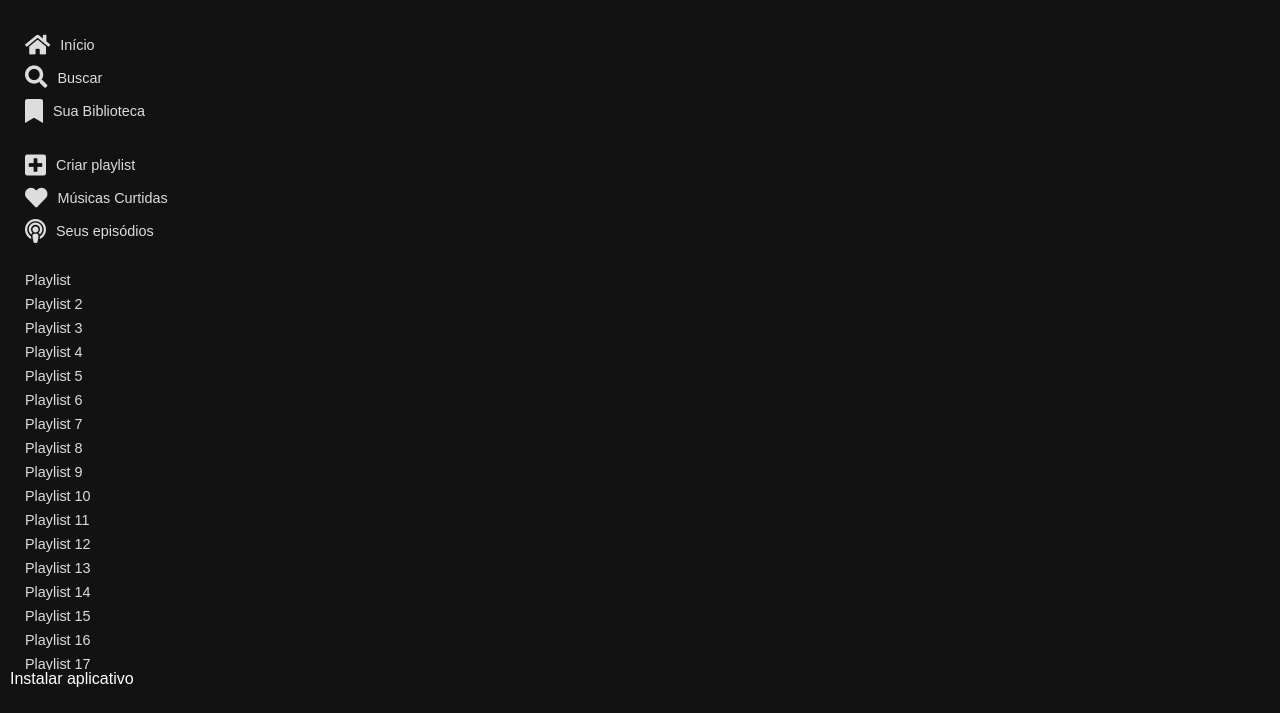
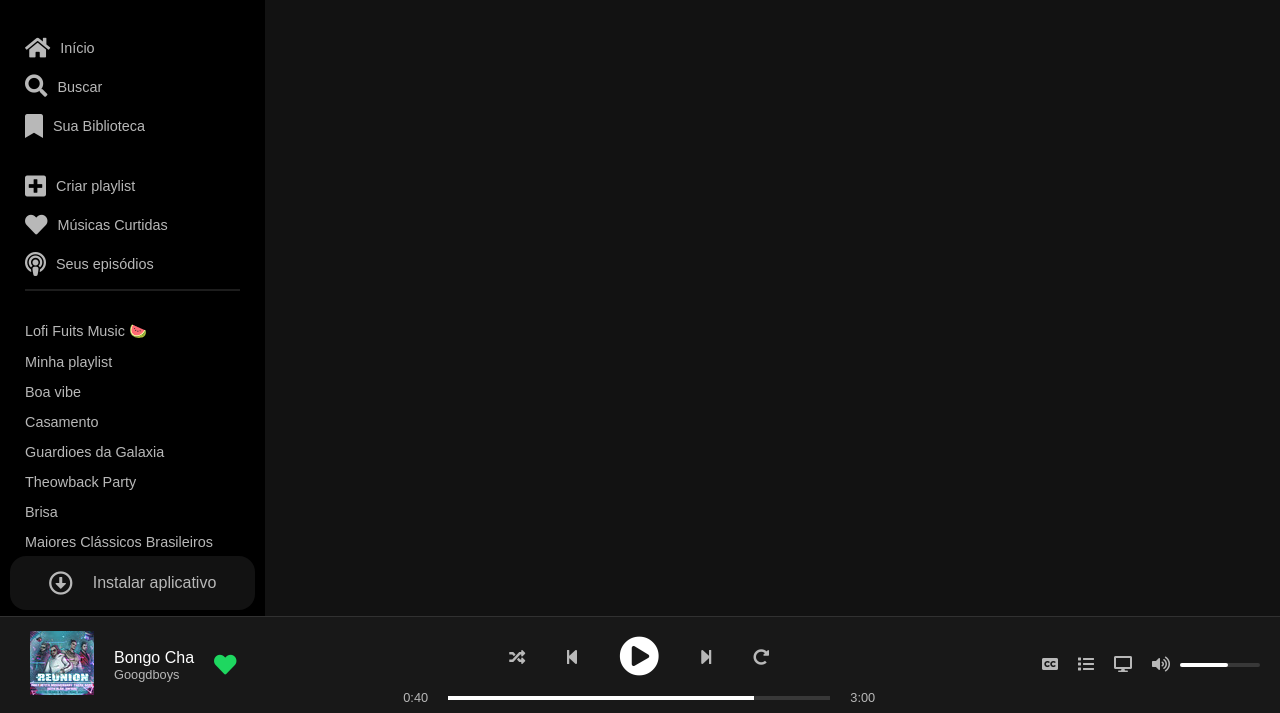
Before and after one commit to willfra/spotify, a plain HTML site: page index.html in a window 1280 px wide. Shown: the part 87-800 px from the top of the page. Drawn offline with Linux system fonts and the light colour scheme.

Commit message:
adição player

```diff
--- a/css/global.css
+++ b/css/global.css
@@ -7,15 +7,15 @@
 
 }
 ::-webkit-scrollbar-thumb {
-    background: rgb(59, 59, 59);
+    background: rgba(59, 59, 59, 0.616);
 }
 ::-webkit-scrollbar-thumb:hover {
 
 }
 ::-webkit-scrollbar-track-piece {
-    background: var(--background-base);
+    background: black;
 
 }
 ::-webkit-scrollbar-corner {
-    background: var(--background-base);
+    background: black);
 }
--- a/css/spotify-web.css
+++ b/css/spotify-web.css
@@ -27,4 +27,5 @@
     --essential-announcement: #0d72ea;
     --decorative-base: #fff;
     --decorative-subdued: #292929;
+    --branco: rgb(184, 184, 184);
 }
--- a/index.html
+++ b/index.html
@@ -1,5 +1,6 @@
 <!DOCTYPE html>
 <html lang="pt-br">
+
 <head>
     <meta charset="UTF-8">
     <meta http-equiv="X-UA-Compatible" content="IE=edge">
@@ -7,16 +8,14 @@
     <title>Projeto Spotify</title>
     <link rel="stylesheet" href="./main.css">
 </head>
+
 <body>
-    <header>
-
-    </header>
     <aside class="menu-lateral">
         <div class="logo">
             <img src="./img/willtofy logo copiar.png" alt="">
         </div>
         <ul class="menu1 menu-lateral_menu">
-            <li class="menu_li"><i class="fas fa-home"></i> Início</li>
+            <li id="menu_li" class="menu_li"><i class="fas fa-home"></i> Início</li>
             <li class="menu_li"><i class="fas fa-search"></i> Buscar</li>
             <li class="menu_li"><i class="fas fa-bookmark"></i> Sua Biblioteca</li>
         </ul>
@@ -25,23 +24,24 @@
             <li class="menu_li"><i class="fas fa-heart"></i> Músicas Curtidas</li>
             <li class="menu_li"><i class="fas fa-podcast"></i> Seus episódios</li>
         </ul>
+        <hr class="menu-lateral_divisao">
         <ul class="menu3 menu-lateral_menu">
-            <li class="li_playlists">Playlist </li>
-            <li class="li_playlists">Playlist 2</li>
-            <li class="li_playlists">Playlist 3</li>
-            <li class="li_playlists">Playlist 4</li>
-            <li class="li_playlists">Playlist 5</li>
-            <li class="li_playlists">Playlist 6</li>
-            <li class="li_playlists">Playlist 7</li>
-            <li class="li_playlists">Playlist 8</li>
-            <li class="li_playlists">Playlist 9</li>
-            <li class="li_playlists">Playlist 10</li>
-            <li class="li_playlists">Playlist 11</li>
-            <li class="li_playlists">Playlist 12</li>
-            <li class="li_playlists">Playlist 13</li>
-            <li class="li_playlists">Playlist 14</li>
-            <li class="li_playlists">Playlist 15</li>
-            <li class="li_playlists">Playlist 16</li>
+            <li class="li_playlists">Lofi Fuits Music 🍉</li>
+            <li class="li_playlists">Minha playlist </li>
+            <li class="li_playlists">Boa vibe</li>
+            <li class="li_playlists">Casamento</li>
+            <li class="li_playlists">Guardioes da Galaxia</li>
+            <li class="li_playlists">Theowback Party</li>
+            <li class="li_playlists">Brisa</li>
+            <li class="li_playlists">Maiores Clássicos Brasileiros</li>
+            <li class="li_playlists">Top Brasil</li>
+            <li class="li_playlists">Dubai - Solberjum</li>
+            <li class="li_playlists">Boas pra...</li>
+            <li class="li_playlists">Curtidas na rádio</li>
+            <li class="li_playlists">Mix de San Joet</li>
+            <li class="li_playlists">Foco no estudo</li>
+            <li class="li_playlists">Motivação</li>
+            <li class="li_playlists">Hits da Internet</li>
             <li class="li_playlists">Playlist 17</li>
             <li class="li_playlists">Playlist 18</li>
             <li class="li_playlists">Playlist 19</li>
@@ -68,14 +68,55 @@
             <li class="li_playlists">Playlist 40</li>
             <li class="li_playlists">Playlist 41</li>
             <li class="li_playlists">Playlist 42</li>
+        </ul>
+        <div class="install-app">
+            <i class="far fa-arrow-alt-circle-down"></i>
+            <span></i> Instalar aplicativo</span>
+        </div>
+    </aside>
+    <div class="player">
+        <div class="box_musica-atual">
+            <div class="capa_musica box_player">
+                <div class="capa_button"><i class="far fa-arrow-alt-circle-up"></i></div>
+                <img src="./img/capa_album_musica_atual.jpg" alt="" />
+            </div>
+            <div class="info_musica">
+                <div class="titulo_musica">Bongo Cha</div>
+                <div class="autor_musica">Googdboys</div>
+            </div>
 
+            <div class="musica-curtida_icon box_player"><i class="fas fa-heart"></i></div>
+        </div>
+        <div class="box_player_buttons-center">
+            <div class="buttons-center_1">
+                <div class="button_player button_random"><i class="fas fa-random"></i></div>
+                <div class="button_player button_previous"><i class="fas fa-step-forward"></i></div>
+                <div class="button_player button_play_pause"><i class="fas fa-play-circle"><i
+                            class="fas fa-pause-circle"></i></i></div>
+                <div class="button_player button_next"><i class="fas fa-step-forward"></i></div>
+                <div class="button_player button_repeat"><i class="fas fa-redo-alt"></i></div>
+            </div>
+            <div class="buttons-center_2">
+                <div class="status_music">0:40</div>
+                <div class="progress_mark">
+                    <div class="progress_status"></div>
+                </div>
+                <div class="status_music_end">3:00</div>
+            </div>
+        </div>
+        <div class="box_player_buttons-right">
+            <div class="button_letters button_player2"><i class="fas fa-closed-captioning"></i></div>
+            <div class="button_playlist_atual button_player2"><i class="fas fa-list"></i></div>
+            <div class="button_dispositivos button_player2"><i class="fas fa-desktop"></i></div>
+            <div class="player_volume ">
+                <div class="button_volume button_player2"><i class="fas fa-volume-up"></i></div>
+                <div class="volume_mark">
+                    <div class="volume_status"></div>
+                </div>
+            </div>
+        </div>
+    </div>
+    <script src="./main.js"></script>
+</body>
 
-
-
-        </ul>
-            <div class="install-app">
-                <span>Instalar aplicativo</span>
-            </div>
-    </aside>
-</body>
 </html>
--- a/main.css
+++ b/main.css
@@ -11,13 +11,12 @@
   list-style: none;
 }
 :root {
-    --font-geral: 'Merriweather', sans-serif;
+  --font-geral: "Merriweather", sans-serif;
   --font-primary: 900;
   --font-secondary: 600;
   --font-tertiary: 300;
 }
 section {
-
 }
 body {
   background-color: var(--background-base);
@@ -27,21 +26,21 @@ body {
   position: fixed;
   font-family: var(--font-geral);
   font-weight: var(--font-tertiary);
-    color: white;
-
+  color: var(--branco);
 }
 .menu-lateral {
   display: flex;
+  background-color: black;
   justify-content: center;
   flex-direction: column;
   min-height: 0;
+  max-height: 84%;
   padding: 25px 10px;
   flex: 1;
   cursor: default;
   z-index: 3;
   position: relative;
   max-width: 245px;
-
 }
 .logo {
   width: 141px;
@@ -50,6 +49,7 @@ body {
   margin: ;
   padding: 0 25px;
   margin-bottom: 25px;
+  cursor: pointer;
 }
 .logo img {
   object-fit: contain;
@@ -60,20 +60,19 @@ body {
   margin-top: 20px;
   display: flex;
   flex-direction: column;
-    color: rgb(221, 221, 221);
-    font-size: .9rem;
-    transition: all .5s;
+  color: var(--branco);
+  font-size: 0.9rem;
+  transition: all 0.5s;
+  cursor: pointer;
 }
 .menu-lateral_menu li:hover {
   color: var(--essential-bright-accent);
-    transition: .3s;
+  transition: 0.3s;
 }
 
 .menu1 {
-
 }
 .menu2 {
-
 }
 .menu3 {
   width: 100%;
@@ -81,24 +80,203 @@ body {
   display: flex;
   flex-direction: column;
   overflow: scroll;
-
 }
 .menu_li {
-    padding: 5PX 15px;
+  padding: 8px 15px;
   display: flex;
   align-items: center;
-
 }
 .menu_li i {
   font-size: 1.5rem;
   margin-right: 10px;
 }
-.fa-heart, .fa-home, .fa-search{
+.fa-heart,
+.fa-home,
+.fa-search {
   font-size: 1.4rem !important;
 }
 .li_playlists {
-    padding: 4px 15px;
+  padding: 7px 15px;
 }
-.menu3 li {
+.menu-lateral_divisao {
+  height: 5px;
+  background-color: rgb(29, 29, 29);
+  border: none;
+  margin: 5px 15px;
+}
+.install-app {
+  padding: 15px 10px;
   cursor: pointer;
+  color: var(--branco);
+  border-radius: 1rem;
+  background-color: var(--background-tinted-base);
+  display: flex;
+  align-items: center;
+  justify-content: center;
+  transition: all 0.3s;
 }
+.install-app:hover {
+  color: white;
+}
+.install-app i {
+  margin-right: 20px;
+  font-size: 1.5rem;
+}
+.player {
+  z-index: 4;
+  width: 100%;
+  position: fixed;
+  height: 12%;
+  background-color: #181818;
+  bottom: 0;
+  display: flex;
+  justify-content: space-between;
+  flex-direction: row;
+  align-items: center;
+  border-top: solid 1px rgb(49, 49, 49);
+}
+.box_player {
+  padding: 0px 20px;
+}
+.box_musica-atual {
+  display: flex;
+  justify-content: flex-start;
+  align-items: center;
+  position: relative;
+  padding: 0px 10px;
+}
+.capa_musica img{
+  transition: all 0.3s;
+  position: relative;
+}
+.capa_musica img:hover {
+  filter: brightness(70%);
+}
+.capa_button {
+  opacity: 0;
+  position: absolute;
+  top: 40px;
+  left: 50px;
+  font-size: 1.5rem;
+  z-index: 4;
+}
+.capa_musica:hover .capa_button  {
+    opacity: 1;
+}
+.autor_musica {
+  font-size: 0.8rem;
+}.titulo_musica {
+    color: white;
+
+}
+.musica-curtida_icon {
+    color: var(--essential-bright-accent);
+}
+
+.box_player_buttons-center {
+    display: flex;
+    flex-direction: column;
+    min-width: 40%;
+}
+.buttons-center_1 {
+    display: flex;
+    justify-content: center;
+    flex-direction: row;
+    align-items: center;
+
+}
+.button_player {
+    padding: 10px 20px ;
+    color: var(--branco);
+    transition: all .3s;
+}
+.button_player:hover {
+    color: rgb(255, 255, 255);
+}
+.button_previous {
+    -moz-transform: scaleX(-1);
+    -o-transform: scaleX(-1);
+    -webkit-transform: scaleX(-1);
+    transform: scaleX(-1);
+}
+.button_play_pause {
+    color: white;
+    font-size: 2.5rem;
+}
+.fa-pause-circle {
+    position: absolute;
+    margin-left: -40px;
+    opacity: 0;
+}
+
+.buttons-center_2 {
+    display: flex;
+    flex-direction: row;
+    position: relative;
+    align-items: center;
+}
+.status_music {
+    position: relative;
+    padding: 0px 20px;
+    font-size: .8rem;
+}
+.progress_mark {
+    width: 100%;
+    height: 4px;
+    border: none;
+    background-color: rgb(56, 56, 56);
+    transition: all 0.3s;
+}
+.progress_status {
+    position: relative;
+    width: 80%;
+    height: 4px;
+    background: white;
+    transition: all 0.3s;
+}
+.progress_mark:hover .progress_status {
+    background: var( --essential-bright-accent);
+}
+.status_music_end {
+    padding: 0px 20px;
+    font-size: .8rem;
+}
+
+.box_player_buttons-right {
+    display: flex;
+    justify-content: space-between;
+    align-items: center;
+    flex-direction: row;
+    padding: 0px 20px;
+}
+
+.button_player2 {
+    padding: 10px 10px ;
+    color: var(--branco);
+    transition: all .3s;
+}
+.player_volume {
+    display: flex;
+    justify-content: center;
+    align-items: center;
+
+}
+.volume_mark {
+    width: 80px;
+    height: 4px;
+    position: relative;
+    background: rgb(56, 56, 56);
+    border-radius: 40px;
+    transition: all 0.3s;
+}
+.volume_mark:hover .volume_status{
+    background: var( --essential-bright-accent);
+}
+.volume_status {
+    position: absolute;
+    width: 60%;
+    height: 4px;
+    background: white;
+    border-radius: 40px;
+    transition: all 0.3s;
+}
--- a/main.js
+++ b/main.js
@@ -0,0 +1,5 @@
+var playpause = document.querySelector(".button_play_pause);
+
+hamburguer.addEventListener("click", function () {
+    document.querySelector(".container").classList.toggle("show-menu");
+});
```
Also changed, not shown: img/capa_album_musica_atual.jpg (added). Lines whose indentation alone changed are shown as unchanged.
